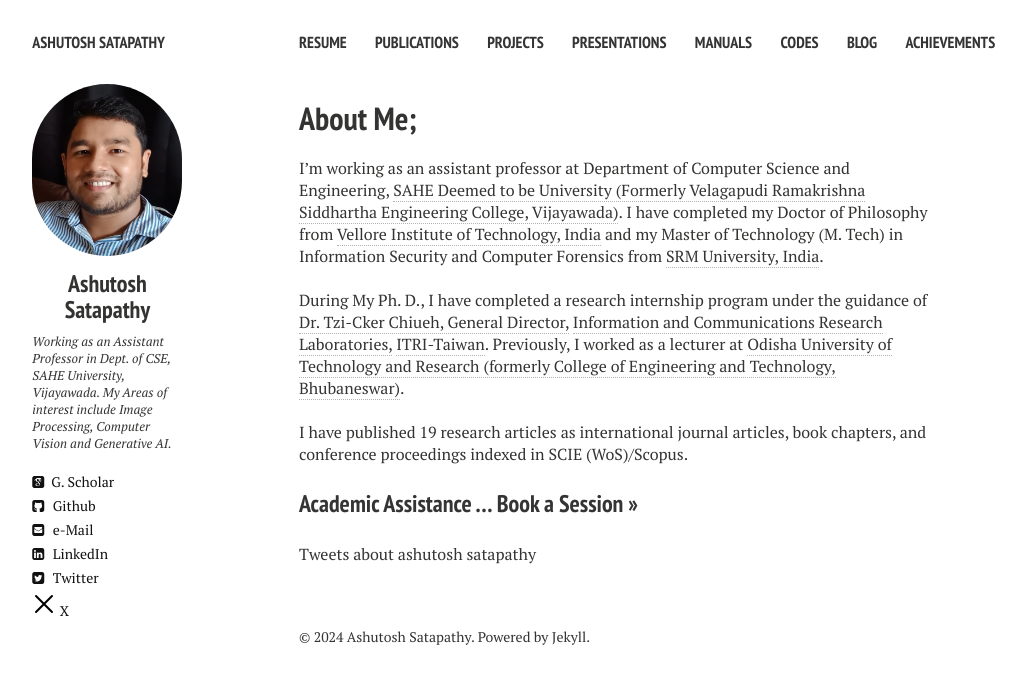
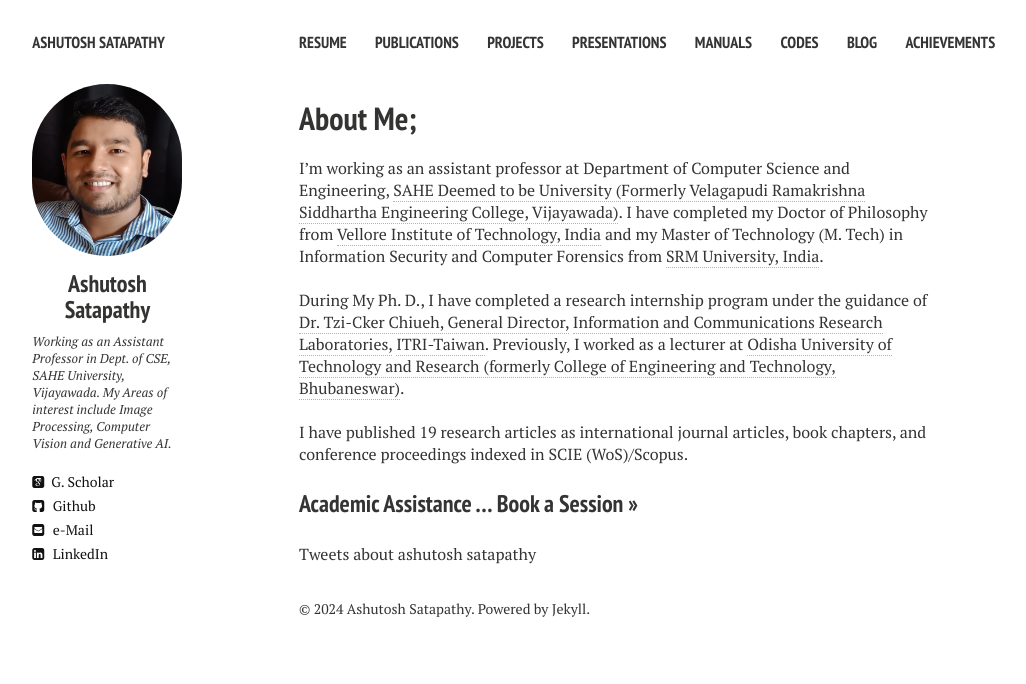
Before and after one commit to ashutoshsatapathy1990/ashutoshsatapathy1990.github.io, a Jekyll site: the page built from index.md, in a window 1280 px wide. Shown: the top 684 px of the page, without its empty margins (21-1047 px from the left). Built offline with Jekyll 4.4.1, drawn with Linux system fonts in a browser that asks for light colours; nearby versions of some CDN libraries; comment, search, counter and statistics services are not loaded.

Commit message:
Update _config.yml

```diff
--- a/_config.yml
+++ b/_config.yml
@@ -15,7 +15,6 @@ owner:
   linkedin                  :  ashutosh-satapathy-24903747
   google_scholar            :  SwrZkasAAAAJ
   github                    :  ashutoshsatapathy1990
-  twitter                   :  satapathy1990
   X                         :  satapathy1990
 
 # Analytics and webmaster tools stuff goes here
```
